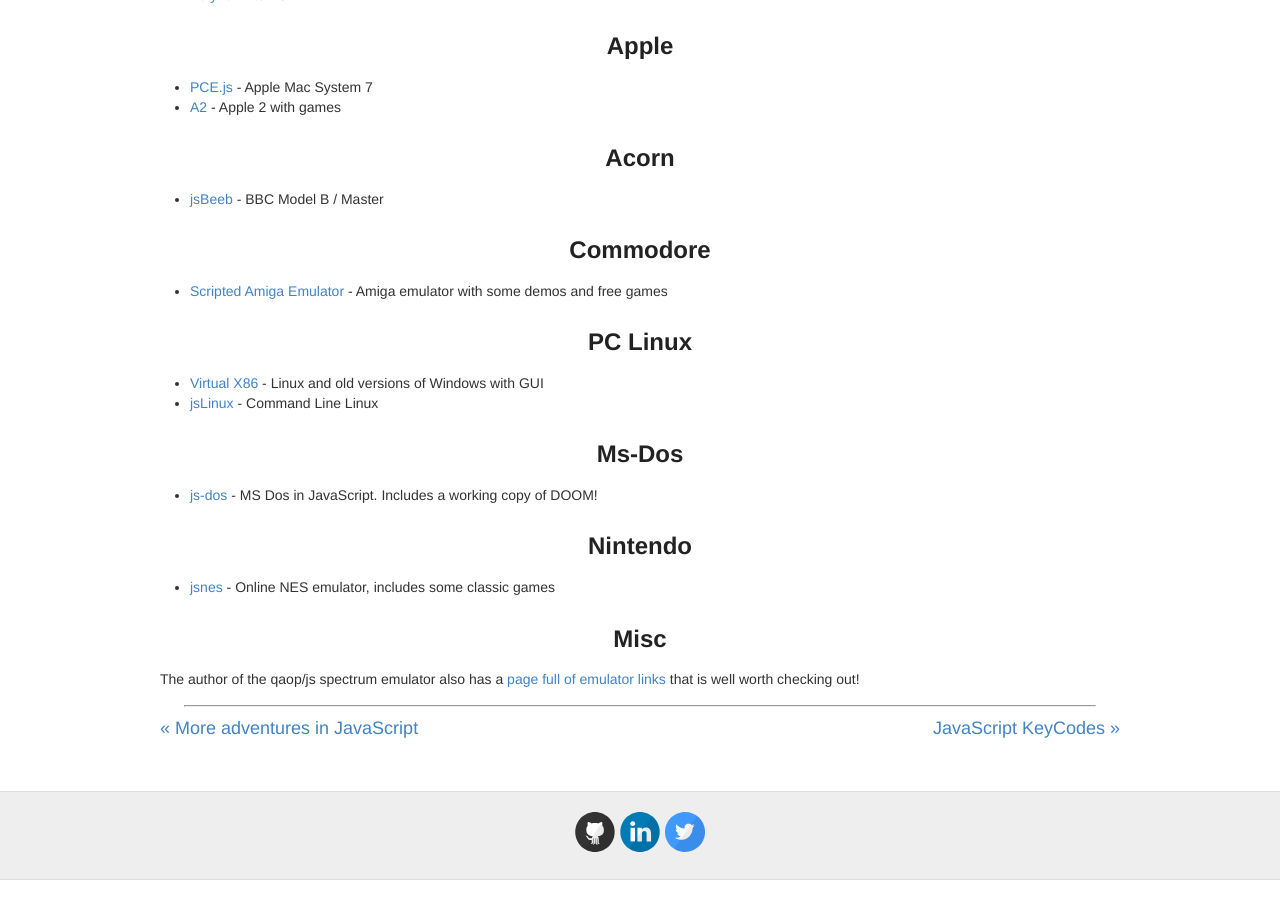
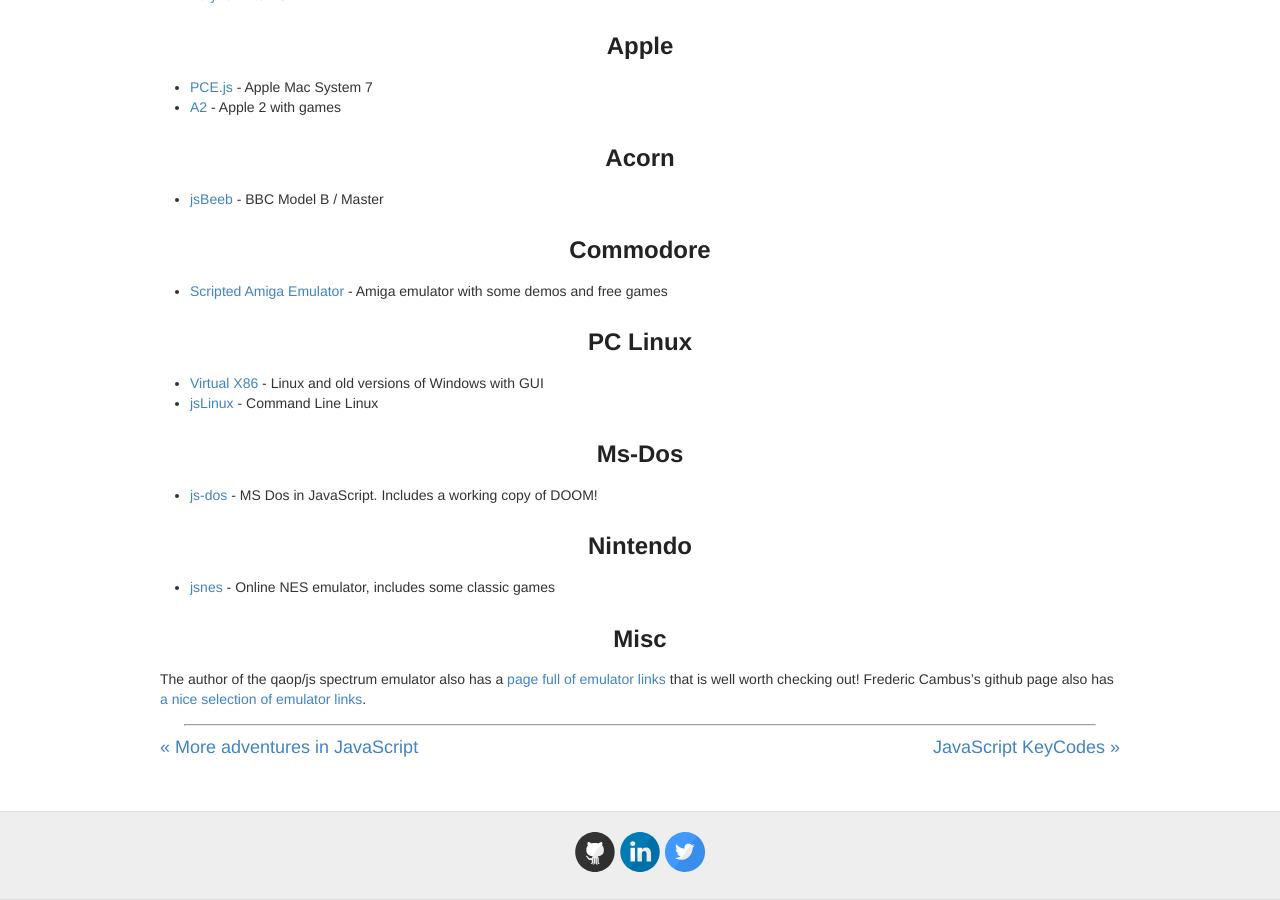
Before and after one commit to YorkshireKev/kevssite.com-jekyll-version, a Jekyll site: the page built from _posts/2015-04-18-emulators-written-in-javascript.md, in a window 1280 px wide and 900 px high, scrolled down 590 px. Built offline with Jekyll 4.4.1, drawn with Linux system fonts in a browser that asks for light colours.

Commit message:
more emu links

```diff
--- a/_posts/2015-04-18-emulators-written-in-javascript.md
+++ b/_posts/2015-04-18-emulators-written-in-javascript.md
@@ -43,3 +43,4 @@
 
 ## Misc ##
 The author of the qaop/js spectrum emulator also has a [page full of emulator links](http://torinak.com/qaop/links) that is well worth checking out!
+Frederic Cambus's github page also has [a nice selection of emulator links](https://github.com/fcambus/jsemu).
```
